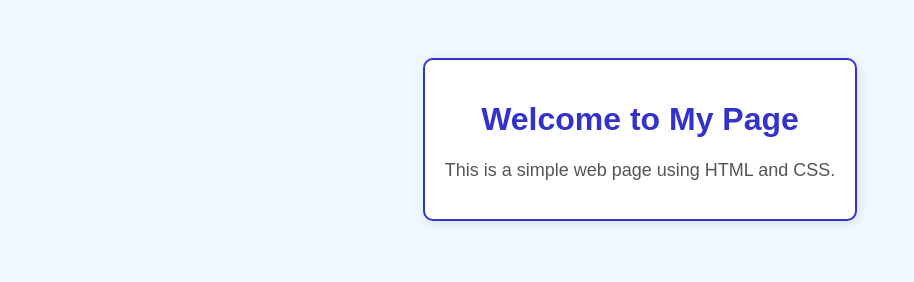
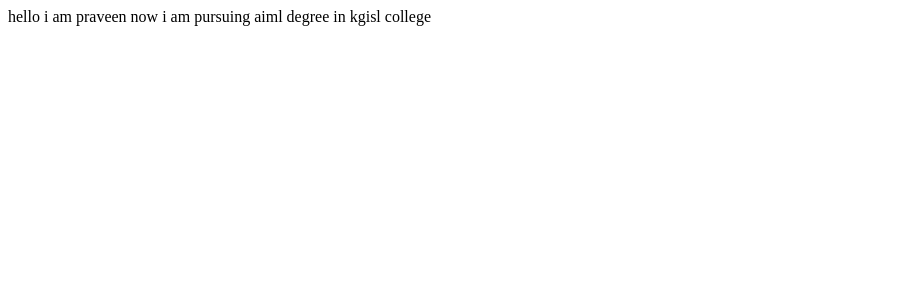
Before and after one commit to praveen12321/28-7-2006, a plain HTML site: page index.html in a window 1280 px wide. Shown: the whole page, without its empty margins (0-914 px from the left). Drawn offline with Linux system fonts and the light colour scheme.

Commit message:
first changes

```diff
--- a/index.html
+++ b/index.html
@@ -1,41 +1,3 @@
-<!DOCTYPE html>
-<html lang="en">
-<head>
-  <meta charset="UTF-8">
-  <title>Simple Web Page</title>
-  <style>
-    body {
-      font-family: Arial, sans-serif;
-      background-color: #f0f8ff;
-      text-align: center;
-      padding: 50px;
-    }
-
-    h1 {
-      color: #3333cc;
-    }
-
-    p {
-      font-size: 18px;
-      color: #555;
-    }
-
-    .box {
-      background-color: #fff;
-      border: 2px solid #3333cc;
-      padding: 20px;
-      border-radius: 10px;
-      display: inline-block;
-      box-shadow: 2px 2px 10px rgba(0,0,0,0.1);
-    }
-  </style>
-</head>
-<body>
-
-  <div class="box">
-    <h1>Welcome to My Page</h1>
-    <p>This is a simple web page using HTML and CSS.</p>
-  </div>
-
-</body>
-</html>
+hello
+i am praveen
+now i am pursuing aiml degree  in kgisl college
```
